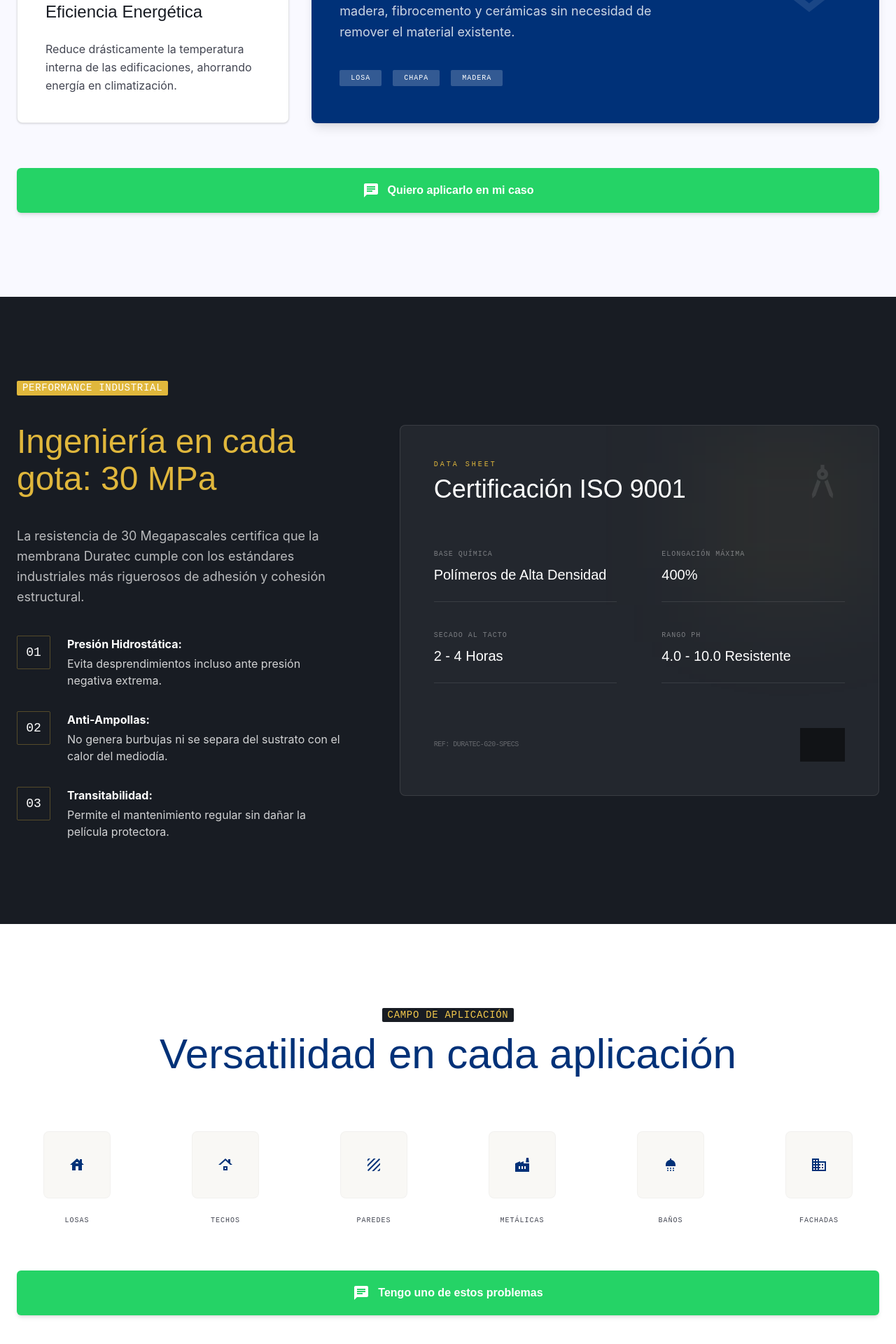
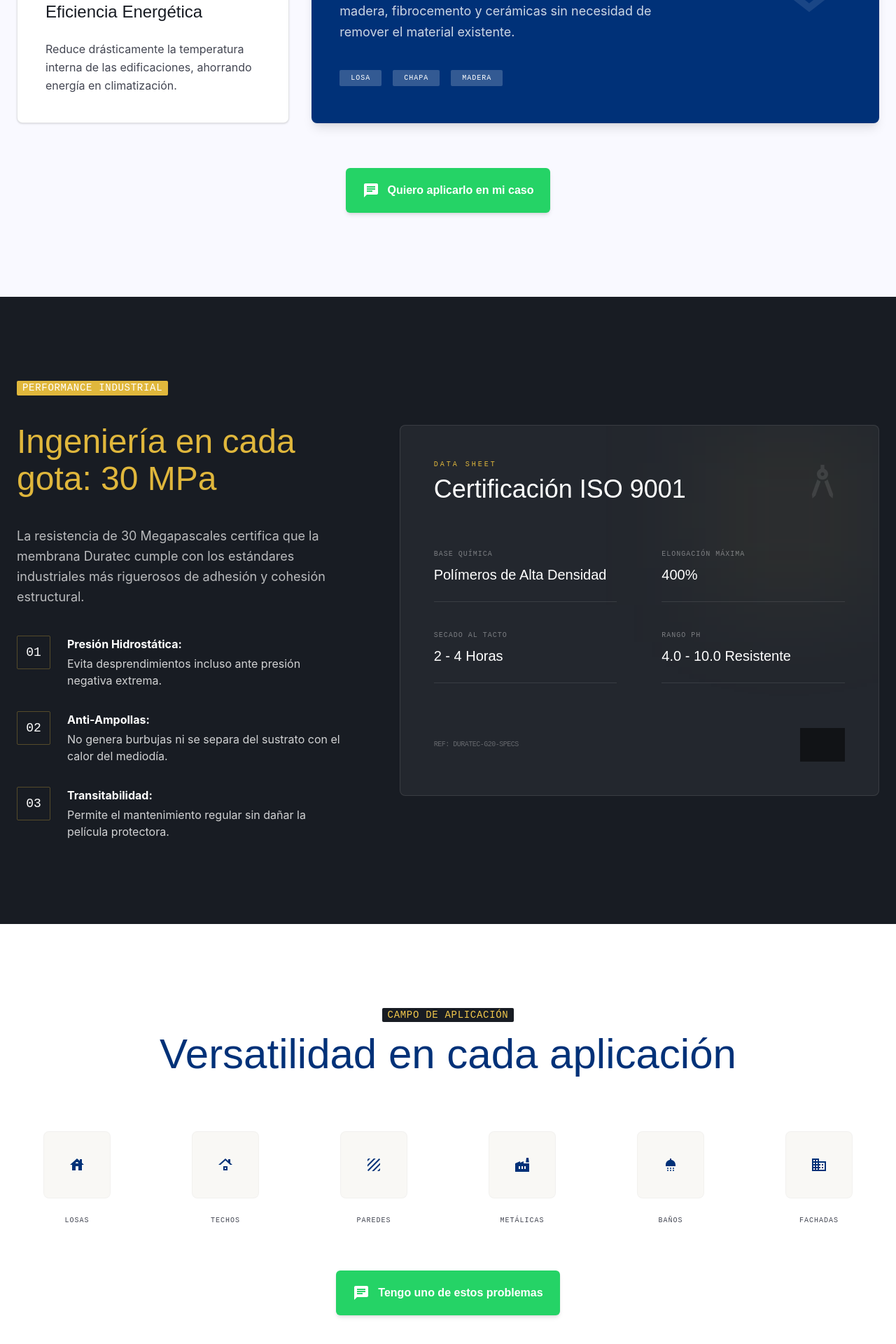
Before and after one commit to henriboss/lp-jkpinturas, a React (Vite) app in the folder frontend/: page / in a window 1280 px wide. Shown: the part 4714-6634 px from the top of the page at 70% size. Built offline with nearby package versions, Linux system fonts and the light colour scheme; grey boxes are pictures that could not be loaded.

Commit message:
Corrige width 100% botões - usa inline-flex

```diff
--- a/frontend/src/components/Features.tsx
+++ b/frontend/src/components/Features.tsx
@@ -57,7 +57,7 @@
           </div>
         </div>
         <div className="mt-16 text-center">
-            <a href="https://wa.me/595982518467" className="bg-whatsapp text-on-whatsapp px-6 py-5 rounded-md font-display text-button-text hover:bg-whatsapp/90 transition-all flex items-center justify-center gap-3 group shadow-md mx-auto">
+            <a href="https://wa.me/595982518467" className="bg-whatsapp text-on-whatsapp px-6 py-5 rounded-md font-display text-button-text hover:bg-whatsapp/90 transition-all inline-flex items-center justify-center gap-3 group shadow-md mx-auto">
               <ChatIcon className="group-hover:rotate-12 transition-transform" />
               Quiero aplicarlo en mi caso
             </a>
--- a/frontend/src/components/IdealCases.tsx
+++ b/frontend/src/components/IdealCases.tsx
@@ -35,7 +35,7 @@
 ))}
         </div>
         <div className="mt-16 text-center">
-          <a href="https://wa.me/595982518467" className="bg-whatsapp text-on-whatsapp px-6 py-5 rounded-md font-display text-button-text hover:bg-whatsapp/90 transition-all flex items-center justify-center gap-3 group shadow-md mx-auto">
+          <a href="https://wa.me/595982518467" className="bg-whatsapp text-on-whatsapp px-6 py-5 rounded-md font-display text-button-text hover:bg-whatsapp/90 transition-all inline-flex items-center justify-center gap-3 group shadow-md mx-auto">
             <ChatIcon className="group-hover:rotate-12 transition-transform" />
             Tengo uno de estos problemas
           </a>
```
